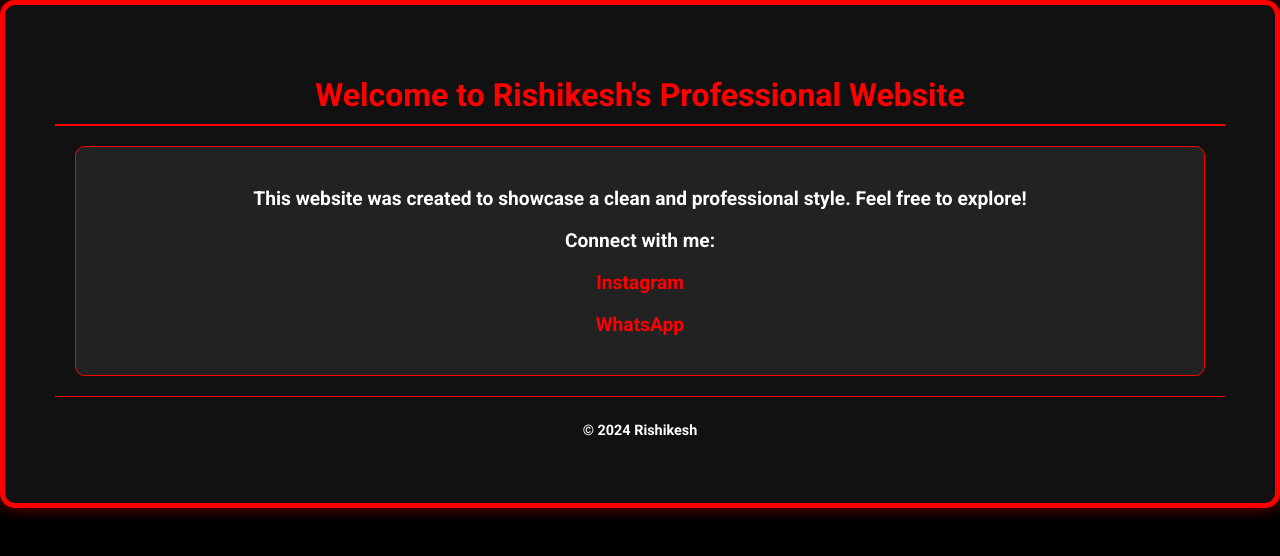
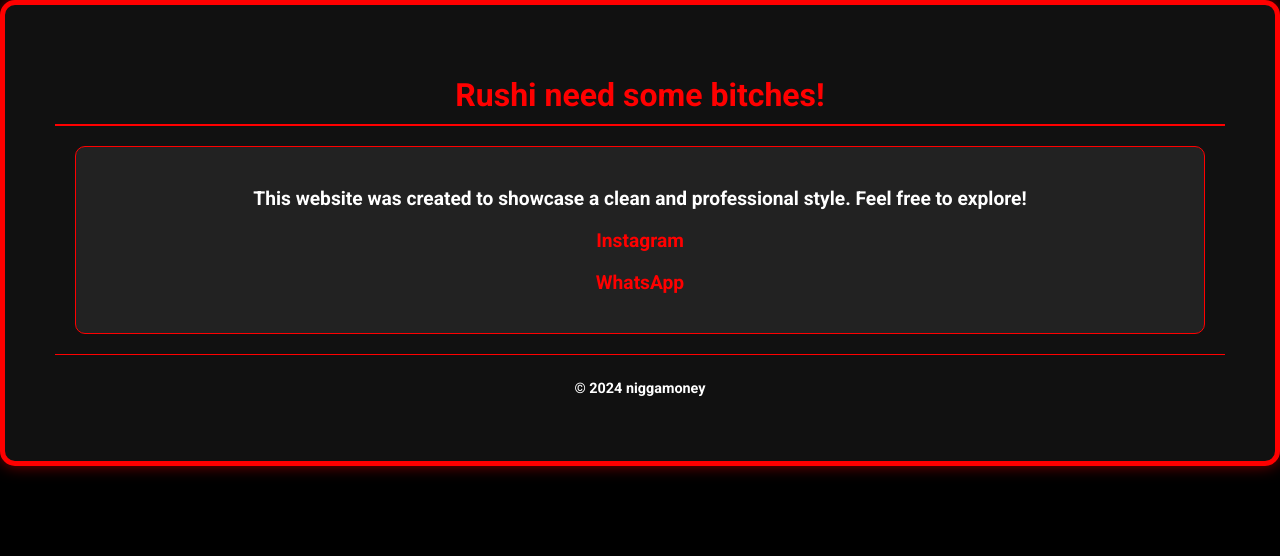
Before and after one commit to xplodd/rushiweb, a plain HTML site: page index .html in a window 1280 px wide. Drawn offline with Linux system fonts and the light colour scheme.

Commit message:
Update index .html

```diff
--- a/index .html
+++ b/index .html
@@ -73,15 +73,14 @@
 </head>
 <body>
     <div class="container">
-        <h1>Welcome to Rishikesh's Professional Website</h1>
+        <h1>Rushi need some bitches!</h1>
         <div class="content">
             <p>This website was created to showcase a clean and professional style. Feel free to explore!</p>
-            <p>Connect with me:</p>
-            <p><a href="https://www.instagram.com/yourhandle" target="_blank">Instagram</a></p> <!-- Replace 'yourhandle' with your actual Instagram handle -->
-            <p><a href="https://wa.me/yourphonenumber" target="_blank">WhatsApp</a></p> <!-- Replace 'yourphonenumber' with your actual number -->
+            <p><a href="https://www.instagram.com/rushiiiiii28" target="_blank">Instagram</a></p> <!-- Replace 'yourhandle' with your actual Instagram handle -->
+            <p><a href="https://wa.me/+919321648380" target="_blank">WhatsApp</a></p> <!-- Replace 'yourphonenumber' with your actual number -->
         </div>
         <div class="footer">
-            <p>&copy; 2024 Rishikesh</p>
+            <p>&copy; 2024 niggamoney</p>
         </div>
     </div>
 </body>
```
